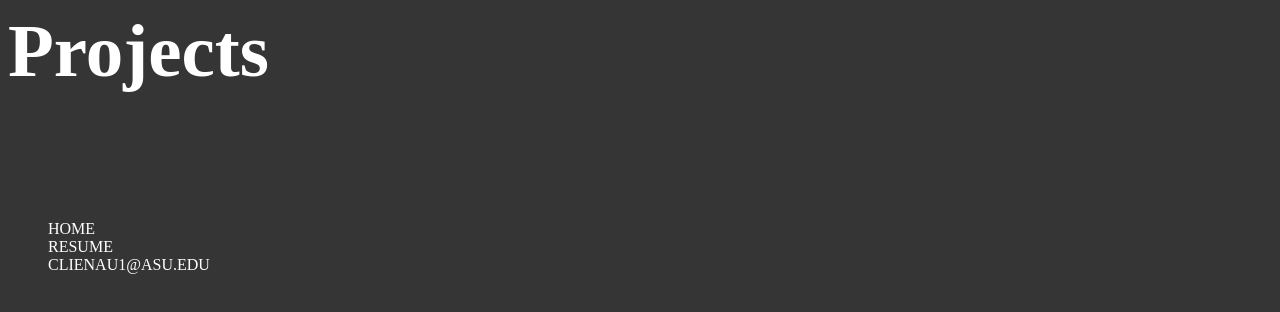
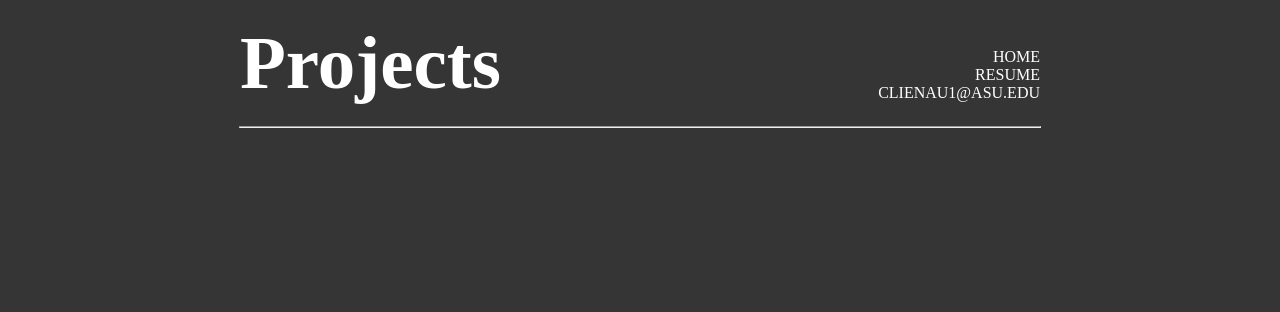
Before and after one commit to garnetraven/portfolio-website, a plain HTML site: page projects.html in a window 1280 px wide. Drawn offline with Linux system fonts and the light colour scheme.

Commit message:
Create styling
projects title styling

```diff
--- a/projects.html
+++ b/projects.html
@@ -7,6 +7,7 @@
     <link rel="stylesheet" href="style.css">
 </head>
 <body>
+    <div id="projects-title">
         <h1>Projects</h1>
         <nav id="projects-nav">
             <ul>
@@ -15,5 +16,7 @@
                 <li>CLIENAU1@ASU.EDU</li>
             </ul>
         </nav>
+    </div>
+    <hr>
 </body>
 </html>
--- a/style.css
+++ b/style.css
@@ -24,12 +24,41 @@ p {
     color: grey;
 }
 
+#home-nav ul li a:hover {
+    color: white;
+}
+
+#projects-title {
+    display: grid;
+    grid-template-columns: repeat(2, 1fr);
+    justify-content: center;
+    align-items: center;
+    width: 100vh;
+    margin: 0 auto;
+    padding: 0;
+}
+
+#projects-title h1 {
+    text-align: left;
+    margin-left: 0;
+}
+
+#projects-nav {
+    margin-right: 0;
+    padding: 0;
+    text-align: right;
+}
+
 #projects-nav ul li {
     color: white;
 }
 
 #projects-nav ul li a{
     color: white;
+}
+
+#projects-nav ul li a:hover {
+    color: grey;
 }
 
 ul {
@@ -46,8 +75,8 @@ a {
     text-decoration: none;
 }
 
-a:hover {
-    color: white;
+hr {
+    width: 100vh;
 }
 
 #home-div {
```
Lines whose indentation alone changed are shown as unchanged.
